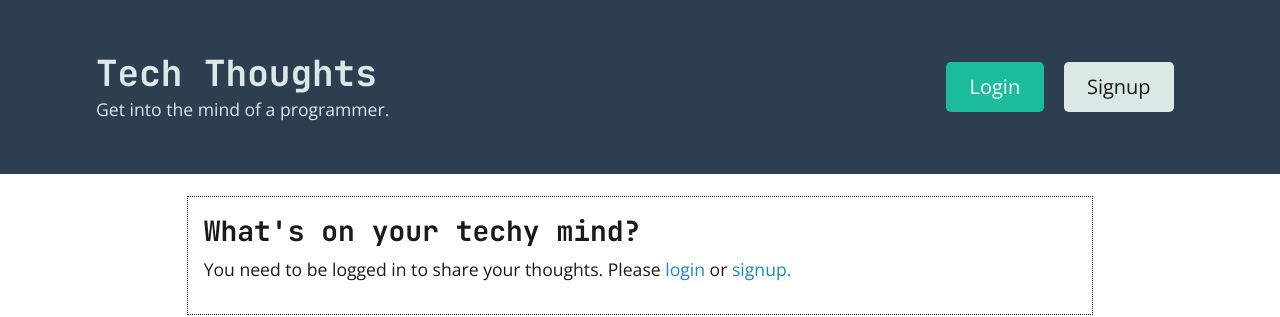
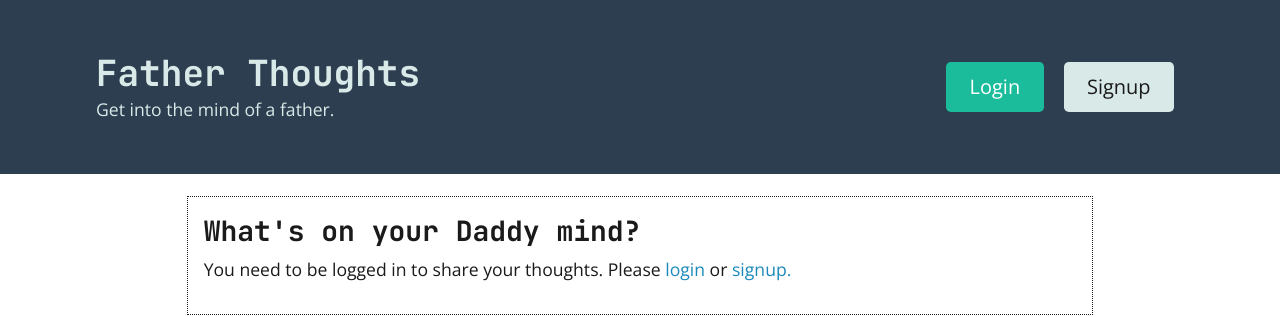
Before and after one commit to oliverLo78/book-friends-app, a React (Create React App) app in the folder my-react-app/: page / in a window 1280 px wide. Shown: the top 317 px of the page. Built offline with nearby package versions, Linux system fonts and the light colour scheme; no server answers.

Commit message:
changed tech to father thoughts

```diff
--- a/my-react-app/public/index.html
+++ b/my-react-app/public/index.html
@@ -26,7 +26,7 @@
     -->
     <link rel="preconnect" href="https://fonts.gstatic.com" />
     <link href="https://fonts.googleapis.com/css2?family=JetBrains+Mono:ital,wght@0,400;0,700;1,400&family=Open+Sans:wght@400;700&display=swap" rel="stylesheet" />
-    <title>Tech Thoughts</title>
+    <title>Father Thoughts</title>
   </head>
   <body>
     <noscript>You need to enable JavaScript to run this app.</noscript>
--- a/my-react-app/src/components/Header/index.js
+++ b/my-react-app/src/components/Header/index.js
@@ -13,9 +13,9 @@ const Header = () => {
       <div className="container flex-row justify-space-between-lg justify-center align-center">
         <div>
           <Link className="text-light" to="/">
-            <h1 className="m-0">Tech Thoughts</h1>
+            <h1 className="m-0">Father Thoughts</h1>
           </Link>
-          <p className="m-0">Get into the mind of a programmer.</p>
+          <p className="m-0">Get into the mind of a father.</p>
         </div>
         <div>
           {Auth.loggedIn() ? (
--- a/my-react-app/src/components/ThoughtForm/index.js
+++ b/my-react-app/src/components/ThoughtForm/index.js
@@ -11,7 +11,8 @@ const ThoughtForm = () => {
   const [thoughtText, setThoughtText] = useState("");
 
   const [characterCount, setCharacterCount] = useState(0);
-
+  // Invoke 'useMutation()' hook to return a Promise-based function and data about
+  // the ADD_THOUGHT mutation
   const [addThought, { error }] = useMutation(ADD_THOUGHT, {
     update(cache, { data: { addThought } }) {
       try {
@@ -37,7 +38,10 @@ const ThoughtForm = () => {
   const handleFormSubmit = async (event) => {
     event.preventDefault();
 
+    // Since mutation function is async, wrap in a 'try...catch' to catch any
+    // network errors from throwing due to a failed request.
     try {
+      // Execute mutation and pass in defined parameter data as variables
       const { data } = await addThought({
         variables: {
           thoughtText,
@@ -62,7 +66,7 @@ const ThoughtForm = () => {
 
   return (
     <div>
-      <h3>What's on your techy mind?</h3>
+      <h3>What's on your Daddy mind?</h3>
 
       {Auth.loggedIn() ? (
         <>
```
Also changed, not shown: 1 other file (tests, documents, lock files or other folders).
